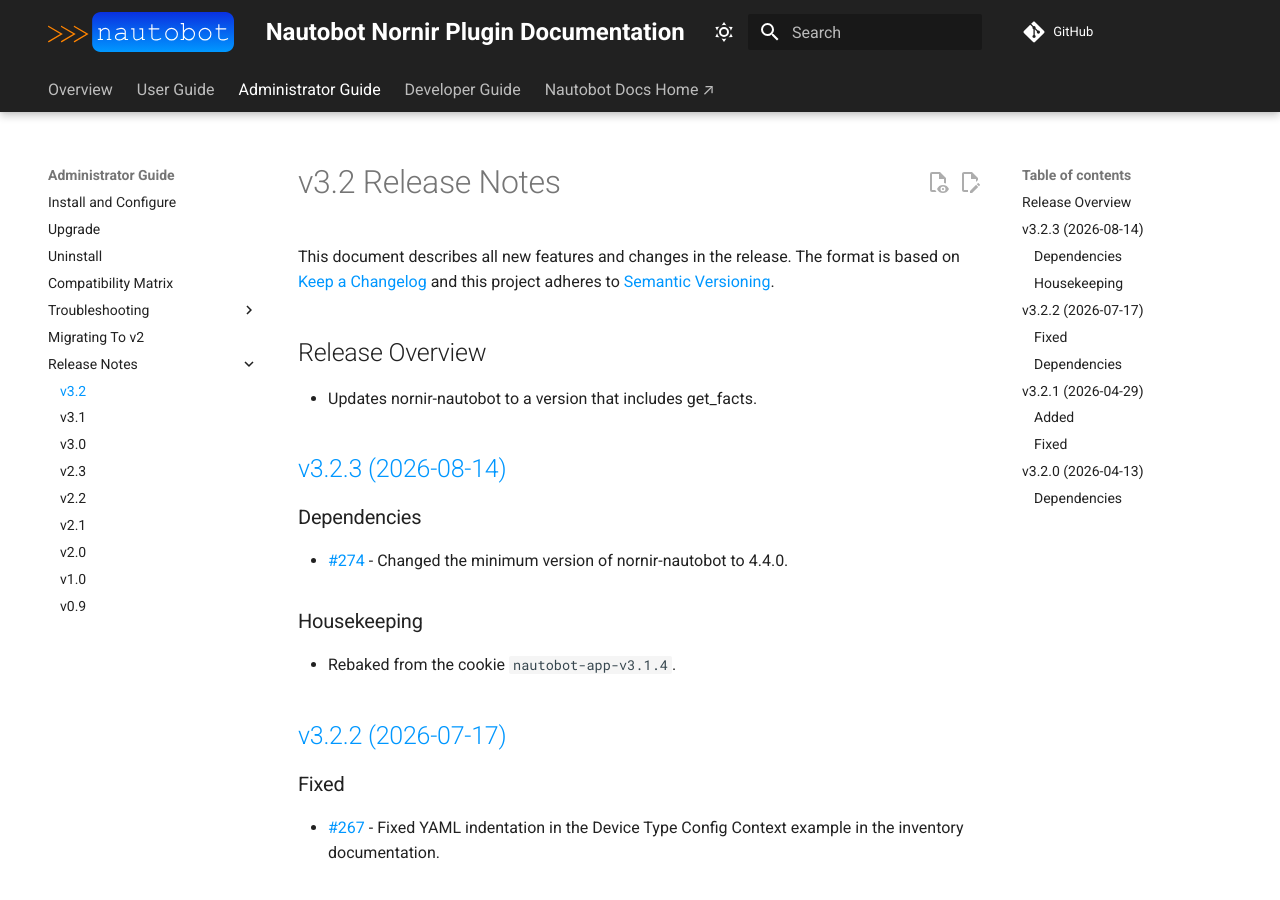
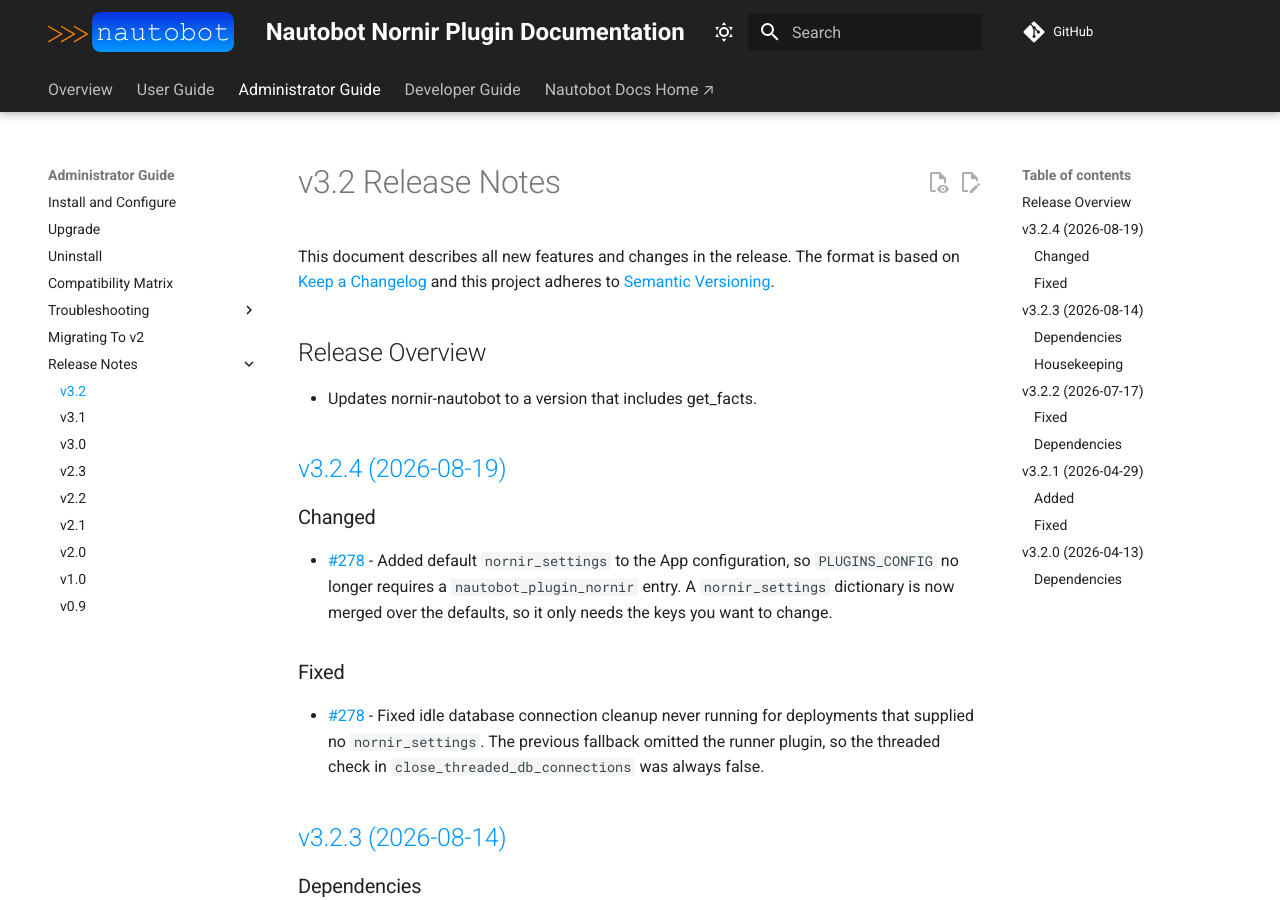
Before and after one commit to nautobot/nautobot-app-nornir, an MkDocs documentation site: the page built from docs/admin/release_notes/version_3.2.md, in a window 1280 px wide and 900 px high. Built offline with MkDocs 1.6.1 and Material for MkDocs 9.7.7, drawn with Linux system fonts in a browser that asks for light colours; comment, search, counter and statistics services are not loaded.

Commit message:
prepare release v3.2.4

```diff
--- a/docs/admin/release_notes/version_3.2.md
+++ b/docs/admin/release_notes/version_3.2.md
@@ -7,6 +7,16 @@
 - Updates nornir-nautobot to a version that includes get_facts.
 
 <!-- towncrier release notes start -->
+
+## [v3.2.4 (2026-08-19)](https://github.com/nautobot/nautobot-app-nornir/releases/tag/v3.2.4)
+
+### Changed
+
+- [#278](https://github.com/nautobot/nautobot-app-nornir/issues/278) - Added default `nornir_settings` to the App configuration, so `PLUGINS_CONFIG` no longer requires a `nautobot_plugin_nornir` entry. A `nornir_settings` dictionary is now merged over the defaults, so it only needs the keys you want to change.
+
+### Fixed
+
+- [#278](https://github.com/nautobot/nautobot-app-nornir/issues/278) - Fixed idle database connection cleanup never running for deployments that supplied no `nornir_settings`. The previous fallback omitted the runner plugin, so the threaded check in `close_threaded_db_connections` was always false.
 
 ## [v3.2.3 (2026-08-14)](https://github.com/nautobot/nautobot-app-nornir/releases/tag/v3.2.3)
 
--- a/pyproject.toml
+++ b/pyproject.toml
@@ -1,6 +1,6 @@
 [tool.poetry]
 name = "nautobot-plugin-nornir"
-version = "3.2.4a0"
+version = "3.2.4"
 description = "Nautobot App that provides a shim layer to simplify using Nornir within other Nautobot Apps and Nautobot Jobs"
 authors = ["Network to Code, LLC <info@networktocode.com>"]
 license = "Apache-2.0"
```
Also changed, not shown: 3 other files.
